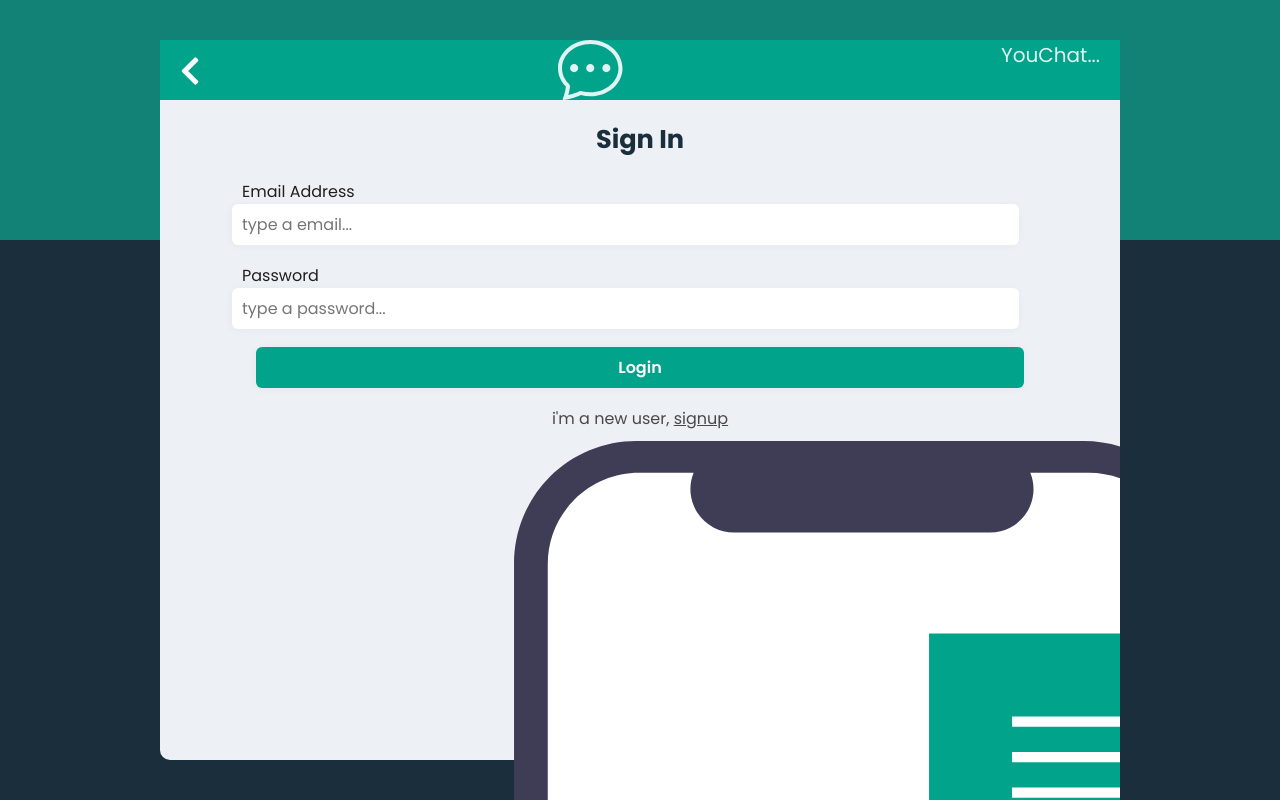
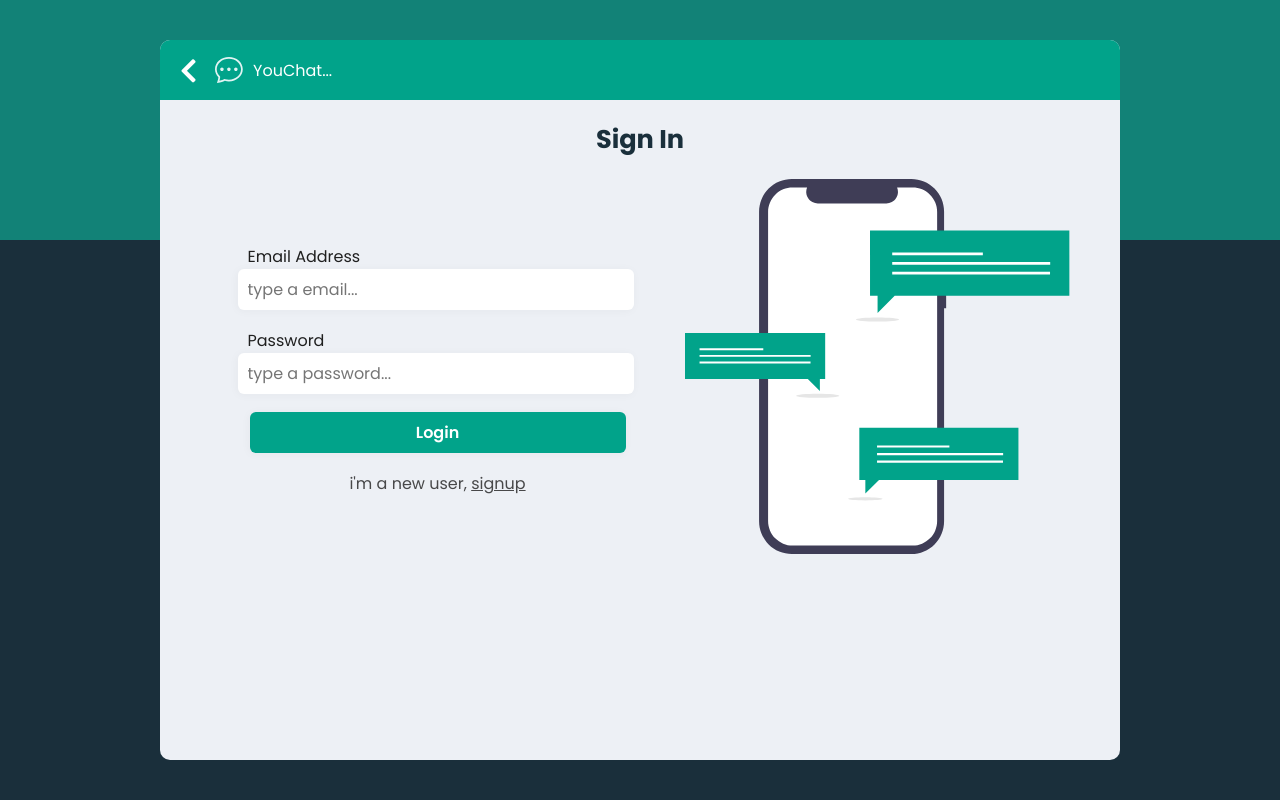
Before and after one commit to jsfdz/chat-app, a React (Create React App) app: page /login in a window 1280 px wide. Shown: the top 800 px of the page. Built offline with nearby package versions, Linux system fonts and the light colour scheme.

Commit message:
start styles chat

```diff
--- /dev/null
+++ b/src/style/_chat.scss
@@ -0,0 +1,5 @@
+.username {
+  color: #fff;
+  margin-right: 12px;
+  font-size: 1.1rem;
+}
--- a/src/style/_home-access.scss
+++ b/src/style/_home-access.scss
@@ -1,6 +1,6 @@
 .home-access {
   width: 85%;
-  margin: 10px auto;
+  margin: 8% auto;
   font-size: 1.2rem;
   flex-wrap: wrap;
   > div {
--- a/src/style/_home.scss
+++ b/src/style/_home.scss
@@ -1,5 +1,4 @@
 .home {
-  height: 100vh;
   h4 {
     margin: 20px 0;
     text-align: center;
@@ -8,27 +7,27 @@
   }
 }
 
-@media (min-width: 740px) {
-  .home-container {
-    display: flex;
-  }
-}
-
 .title {
   background-color: $bg-primary;
   height: 60px;
   display: flex;
-  justify-content: space-between;
   padding: 0 20px;
   @include title;
   div {
     display: flex;
     @include xy;
     color: #fff;
+  }
+}
+
+.title-icon {
+  margin-right: auto;
+  a {
+    margin-right: 35px;
+  }
   img {
     margin-right: 10px;
     height: 26px;
-    }
   }
 }
 
@@ -64,8 +63,36 @@
   overflow: hidden;
   img {
     width: 150%;
+    @media (max-width: 519px) {
       position: relative;
       bottom: -40%;
       right: -8%;
     }
   }
+}
+
+@media (min-width: 520px) {
+  .container {
+    overflow: auto;
+  }
+  .home-container {
+    margin: 0 auto;
+    max-width: 900px;
+    display: flex;
+    @include xy;
+    > div {
+      width: 50%;
+    }
+  }
+
+  .option-login {
+    max-width: 400px;
+  }
+
+  .img-container {
+    img {
+      width: 95%;
+      max-height: 400px;
+    }
+  }
+}
--- a/src/style/_login.scss
+++ b/src/style/_login.scss
@@ -1,5 +1,4 @@
 .log-container {
-  height: 100vh;
   h4 {
     margin: 20px 0;
     text-align: center;
@@ -10,9 +9,9 @@
 
 .fa-chevron-left {
   color: #fff;
-  font-size: 2rem;
+  font-size: 1.7rem;
   position: absolute;
-  top: 15px;
+  top: 17px;
   left: 20px;
 }
 
@@ -44,3 +43,19 @@
     @include btn;
   }
 }
+
+@media (min-width: 520px) {
+  .log-content {
+    margin: 0 auto;
+    max-width: 900px;
+    display: flex;
+    @include xy;
+    > div {
+      width: 45%;
+    }
+  }
+
+  .form-content {
+    max-width: 400px;
+  }
+}
--- a/src/style/_mixin.scss
+++ b/src/style/_mixin.scss
@@ -1,5 +1,4 @@
 @mixin title {
-  font-family: $font-txt-secondary;
   font-size: 20px;
   font-weight: 400;
   color: $cl-title;
@@ -33,6 +32,9 @@
   padding: 8px 10px;
   border-radius: 6px;
   box-shadow: -1px 1px 10px rgba(56, 56, 56, 0.041);
+  &:focus {
+    border: 1.7px solid #01a38a;
+  }
 }
 
 @mixin msgs {
--- a/src/style/_profile.scss
+++ b/src/style/_profile.scss
@@ -1,6 +1,3 @@
-.user-icon {
-}
-
 .profileImage {
   display: block;
   width: 30px;
@@ -16,3 +13,8 @@
   background: #e1f4f3;
   color: $cl-txt-title;
 }
+
+.user-icon {
+  justify-content: end;
+  margin-left: auto;
+}
--- a/src/style/style.scss
+++ b/src/style/style.scss
@@ -41,5 +41,6 @@ body {
 @import "home-access";
 @import "login";
 @import "message";
-@import "js";
+@import "chat";
+/* @import "js"; */
 @import "profile";
--- a/src/views/Chat.jsx
+++ b/src/views/Chat.jsx
@@ -48,13 +48,23 @@ const Chat = ({ token, currentuser }) => {
   };
 
   return (
-    <>
+    <div className="chat">
+      <div className="title">
+        <div className="title-icon">
+          <img src="./img/iconchat.svg" alt="" />
+          YouChat...
+        </div>
+        <div className="user-icon">
+          <span className="username">{currentuser}</span>
+          <span className="profileImage imgTitle">
+            {generateProfileImg(currentuser)}
+          </span>
+          {/* <Link to="/">Salir de la sala</Link> */}
+        </div>
+      </div>
+
       <div className="sidebar">
-        <div className="side">
-          <div className="header">
-            <h1>you Chat</h1>
-          </div>
-          <div className="side-inner">
+        <h1>Conversations</h1>
         <div className="side-list">
           {users.map((user) => {
             return (
@@ -68,19 +78,10 @@ const Chat = ({ token, currentuser }) => {
           })}
         </div>
       </div>
-        </div>
-      </div>
+
       <div className="wrapper">
         <div className="main">
-          <div className="header">
-            <div className="current-user">
-              <span>{currentuser}</span>
-              <span className="profileImage">
-                {generateProfileImg(currentuser)}
-              </span>
-              <Link to="/">Salir de la sala</Link>
-            </div>
-          </div>
+          <div className="header"></div>
           <div className="main-inner">
             <div className="main-content">
               {messages.map((message, index) => {
@@ -141,7 +142,7 @@ const Chat = ({ token, currentuser }) => {
           </div>
         </div>
       </div>
-    </>
+    </div>
   );
 };
 
--- a/src/views/Home.jsx
+++ b/src/views/Home.jsx
@@ -10,7 +10,7 @@ const Home = ({ access, username, disconnect }) => {
       {access ? (
         <div className="home">
           <div className="title">
-            <div>
+            <div className="title-icon">
               <img src="./img/iconchat.svg" alt="" />
               YouChat...
             </div>
@@ -20,8 +20,8 @@ const Home = ({ access, username, disconnect }) => {
               </span>
             </div>
           </div>
-          <h4>Welcome, {username}</h4>
           <div className="home-access">
+            <h4>Welcome, {username}</h4>
             <Join username={username} />
             <div className="btn-singout">
               <i className="fas fa-sign-out-alt" onClick={disconnect}></i>
@@ -31,8 +31,10 @@ const Home = ({ access, username, disconnect }) => {
       ) : (
         <div className="home">
           <div className="title">
-            <img src="./img/iconchat.svg" alt="" />
-            YouChat...
+            <div className="title-icon">
+              <img src="./img/iconchat.svg" alt="" />
+              YouChat...
+            </div>
           </div>
           <h4>Welcome to roomChat</h4>
           <div className="home-container">
--- a/src/views/Login.jsx
+++ b/src/views/Login.jsx
@@ -21,11 +21,13 @@ const Login = ({ signin, message }) => {
   return (
     <div className="log-container">
       <div className="title">
+        <div className="title-icon">
           <Link to="/">
             <i className="fas fa-chevron-left"></i>
           </Link>
           <img src="./img/iconchat.svg" alt="" />
           YouChat...
+        </div>
       </div>
       <h4>Sign In</h4>
       <div className="msg">
@@ -41,6 +43,7 @@ const Login = ({ signin, message }) => {
           </p>
         )}
       </div>
+      <div className="log-content">
         <div className="form-content">
           <form onSubmit={handleSubmit(onSubmit)} noValidate>
             <div>
@@ -88,6 +91,7 @@ const Login = ({ signin, message }) => {
           <img src="./img/phone.svg" alt="" />
         </div>
       </div>
+    </div>
   );
 };
 
--- a/src/views/Register.jsx
+++ b/src/views/Register.jsx
@@ -22,11 +22,13 @@ const Register = ({ message, signup }) => {
   return (
     <div className="log-container">
       <div className="title">
+        <div className="title-icon">
           <Link to="/">
             <i className="fas fa-chevron-left"></i>
           </Link>
           <img src="./img/iconchat.svg" alt="" />
           YouChat...
+        </div>
       </div>
       <h4>Sign Up</h4>
       <div className="msg">
@@ -42,6 +44,7 @@ const Register = ({ message, signup }) => {
           </p>
         )}
       </div>
+      <div className="log-content">
         <div className="form-content">
           <form onSubmit={handleSubmit(onSubmit)} noValidate>
             <div>
@@ -105,6 +108,7 @@ const Register = ({ message, signup }) => {
           <img src="./img/phone.svg" alt="" />
         </div>
       </div>
+    </div>
   );
 };
 
```
Lines whose indentation alone changed are shown as unchanged.
